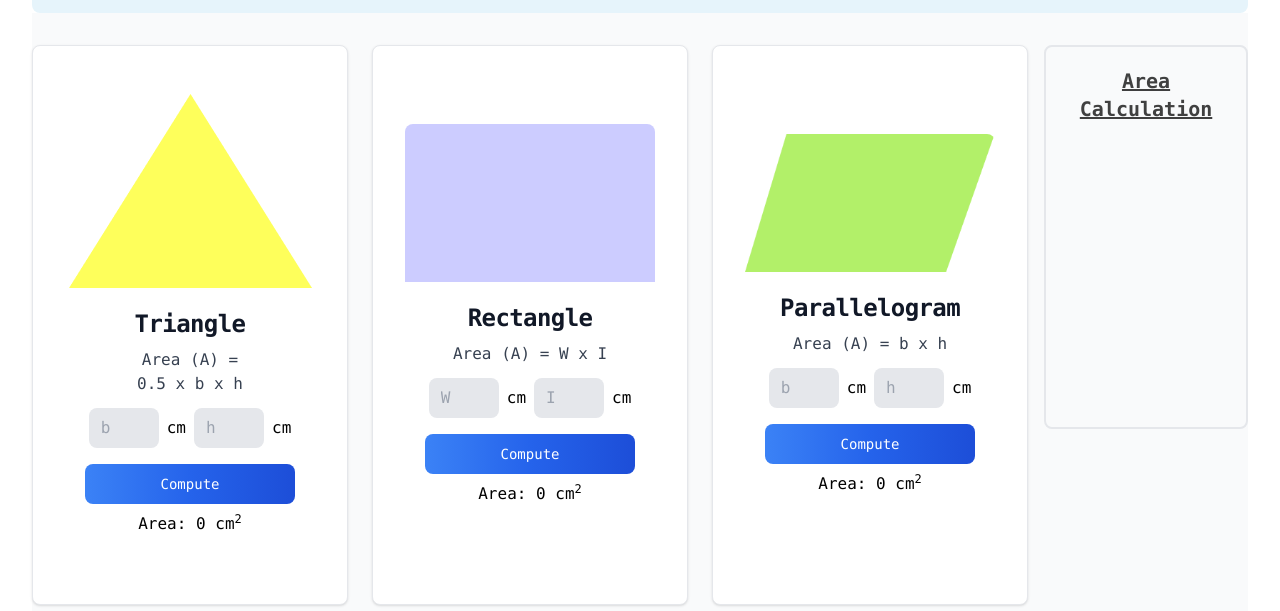
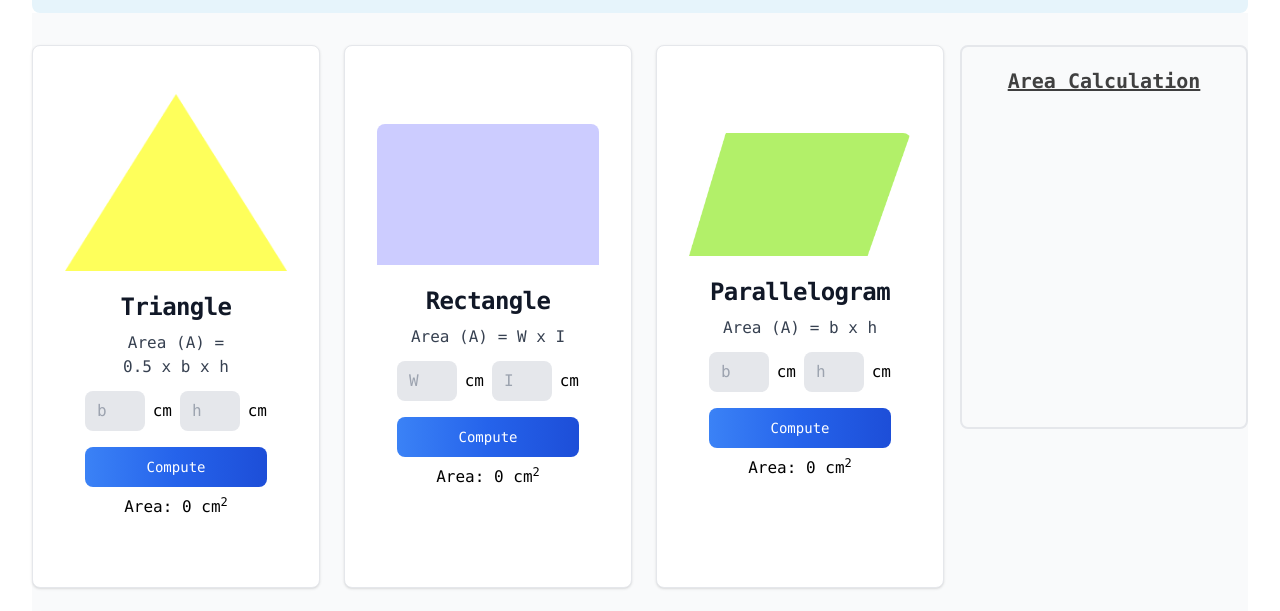
Before and after one commit to arnabw/geometry-genius, a plain HTML site: page index.html in a window 1280 px wide. Shown: the part 131-742 px from the top of the page. Drawn offline with nearby package versions, Linux system fonts and the light colour scheme.

Commit message:
fourth commit

```diff
--- a/index.html
+++ b/index.html
@@ -355,7 +355,10 @@
             </div>
           </div>
         </div>
-        <div id="areaCalc" class="border-2 p-5 max-h-96 rounded-lg">
+        <div
+          id="areaCalc"
+          class="border-2 p-5 max-h-96 rounded-lg overflow-auto lg:min-w-72"
+        >
           <h3 class="text-[#111111CC] text-xl font-bold underline text-center">
             Area Calculation
           </h3>
--- a/script.js
+++ b/script.js
@@ -15,7 +15,7 @@ function firstCalculation(fistInput, secondInput, computeValue) {
 }
 let countCalc = 1;
 function displayValue(displayPlace, value, areaDisplay) {
-  displayPlace.innerText = value;
+  displayPlace.innerText = value.toFixed(2);
   const areaCalculation = document.getElementById("areaCalc");
   if (areaCalculation.children.length >= 13)
     areaCalculation.removeChild(areaCalculation.children[1]);
```
